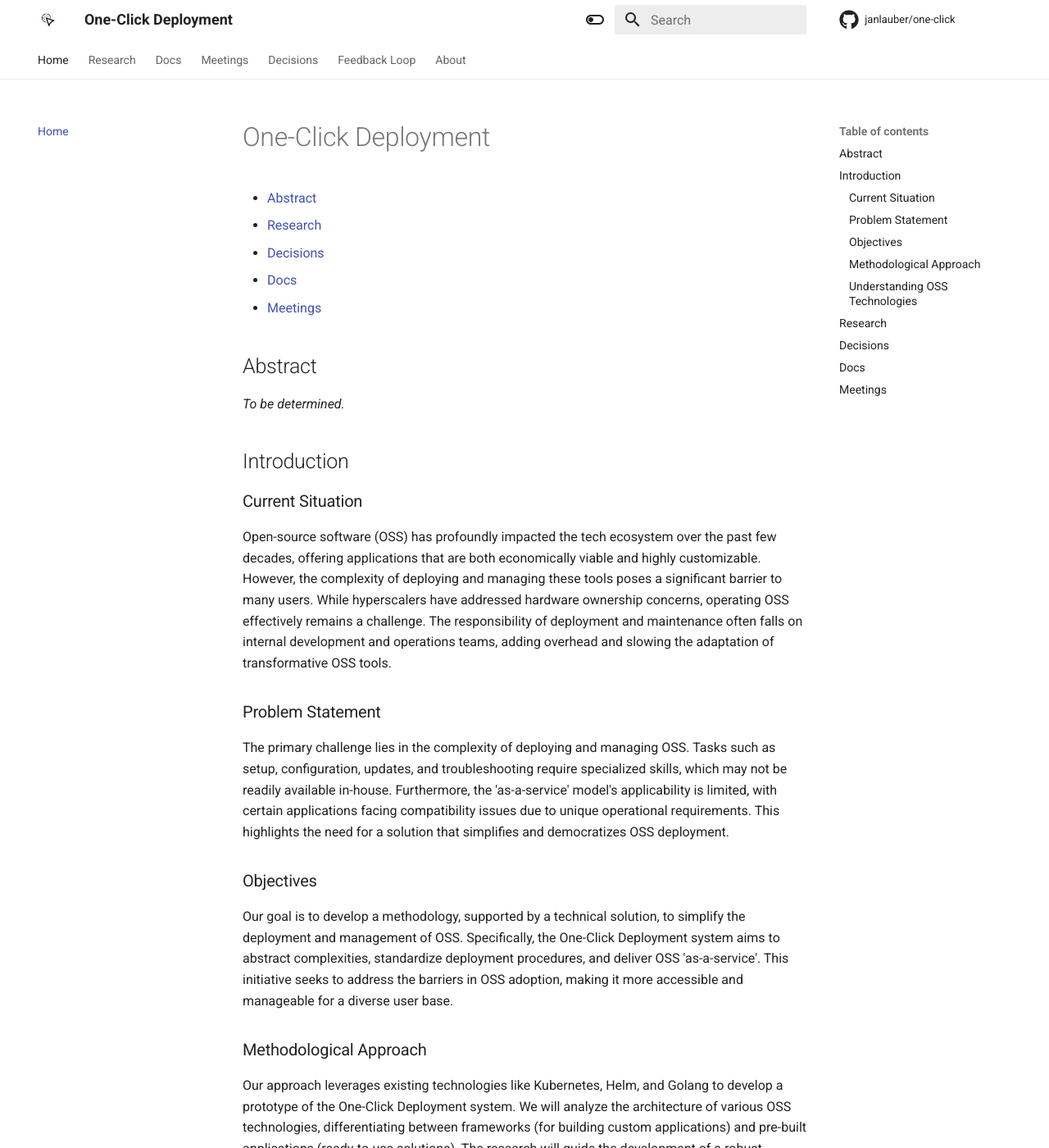
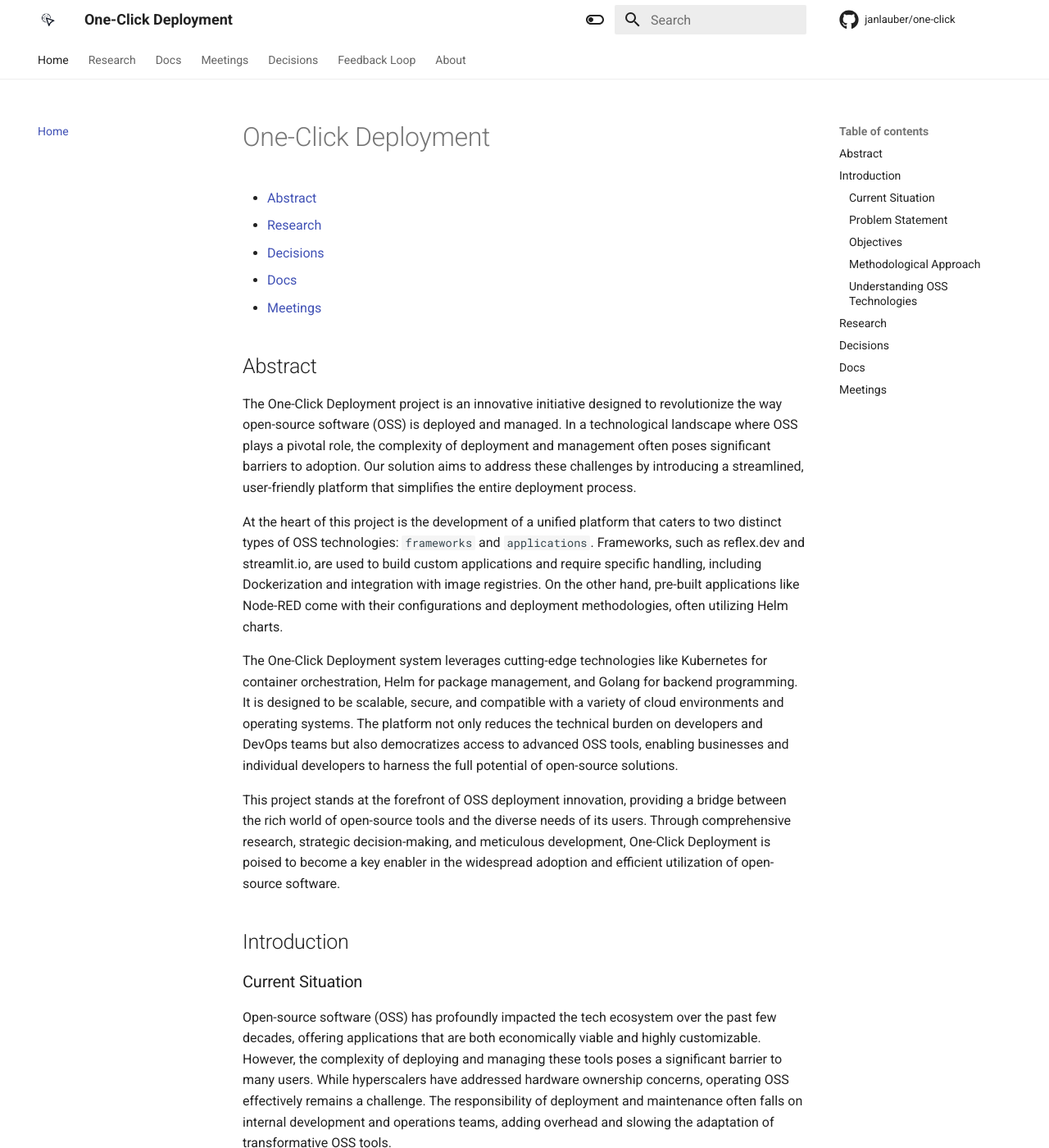
Before and after one commit to janlauber/one-click, an MkDocs documentation site: the page built from docs/index.md, in a window 1280 px wide and 1400 px high. Shown: the whole window at 82% size. Built offline with MkDocs 1.6.1 and Material for MkDocs 9.7.7, drawn with Linux system fonts in a browser that asks for light colours; comment, search, counter and statistics services are not loaded.

Commit message:
docs: add abstract
Signed-off-by: Jan Lauber <jan.lauber@protonmail.ch>

```diff
--- a/docs/index.md
+++ b/docs/index.md
@@ -8,7 +8,13 @@
 
 ## Abstract
 
-*To be determined.*
+The One-Click Deployment project is an innovative initiative designed to revolutionize the way open-source software (OSS) is deployed and managed. In a technological landscape where OSS plays a pivotal role, the complexity of deployment and management often poses significant barriers to adoption. Our solution aims to address these challenges by introducing a streamlined, user-friendly platform that simplifies the entire deployment process.
+
+At the heart of this project is the development of a unified platform that caters to two distinct types of OSS technologies: `frameworks` and `applications`. Frameworks, such as reflex.dev and streamlit.io, are used to build custom applications and require specific handling, including Dockerization and integration with image registries. On the other hand, pre-built applications like Node-RED come with their configurations and deployment methodologies, often utilizing Helm charts.
+
+The One-Click Deployment system leverages cutting-edge technologies like Kubernetes for container orchestration, Helm for package management, and Golang for backend programming. It is designed to be scalable, secure, and compatible with a variety of cloud environments and operating systems. The platform not only reduces the technical burden on developers and DevOps teams but also democratizes access to advanced OSS tools, enabling businesses and individual developers to harness the full potential of open-source solutions.
+
+This project stands at the forefront of OSS deployment innovation, providing a bridge between the rich world of open-source tools and the diverse needs of its users. Through comprehensive research, strategic decision-making, and meticulous development, One-Click Deployment is poised to become a key enabler in the widespread adoption and efficient utilization of open-source software.
 
 ## Introduction
 
```
